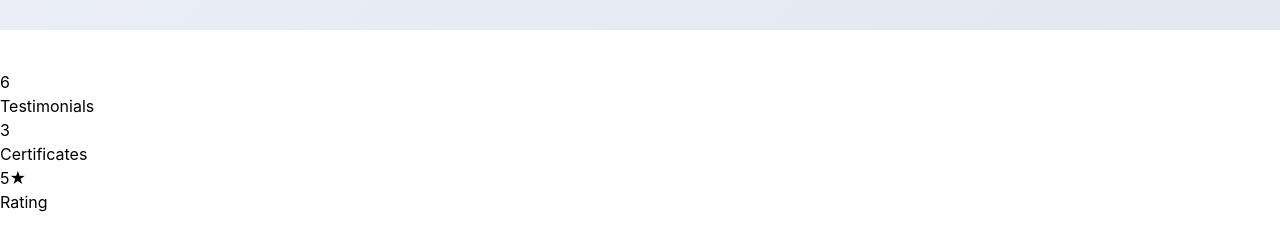
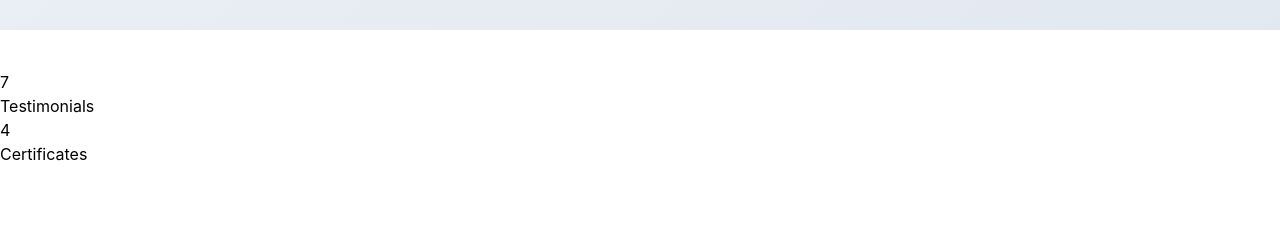
Before and after one commit to ojhapraveenk/praveen-portfolio, a React (Vite) app: page / in a window 1280 px wide. Shown: the part 3960-4210 px from the top of the page. Built offline with nearby package versions, Linux system fonts and the light colour scheme.

Commit message:
Updated Testimonial UI

```diff
--- a/src/Components/Testimonials.jsx
+++ b/src/Components/Testimonials.jsx
@@ -256,17 +256,17 @@ export default function Testimonials() {
       <div className="text-center mb-12">
         <div className="flex justify-center gap-8 mt-8">
           <div className="text-center">
-            <div className="text-2xl font-bold text-blue-600">6</div>
+            <div className="text-2xl font-bold text-blue-600">7</div>
             <div className="text-sm text-gray-500">Testimonials</div>
           </div>
           <div className="text-center">
-            <div className="text-2xl font-bold text-green-600">3</div>
+            <div className="text-2xl font-bold text-green-600">4</div>
             <div className="text-sm text-gray-500">Certificates</div>
           </div>
-          <div className="text-center">
+          {/* <div className="text-center">
             <div className="text-2xl font-bold text-purple-600">5★</div>
             <div className="text-sm text-gray-500">Rating</div>
-          </div>
+          </div> */}
         </div>
       </div>
 
```
